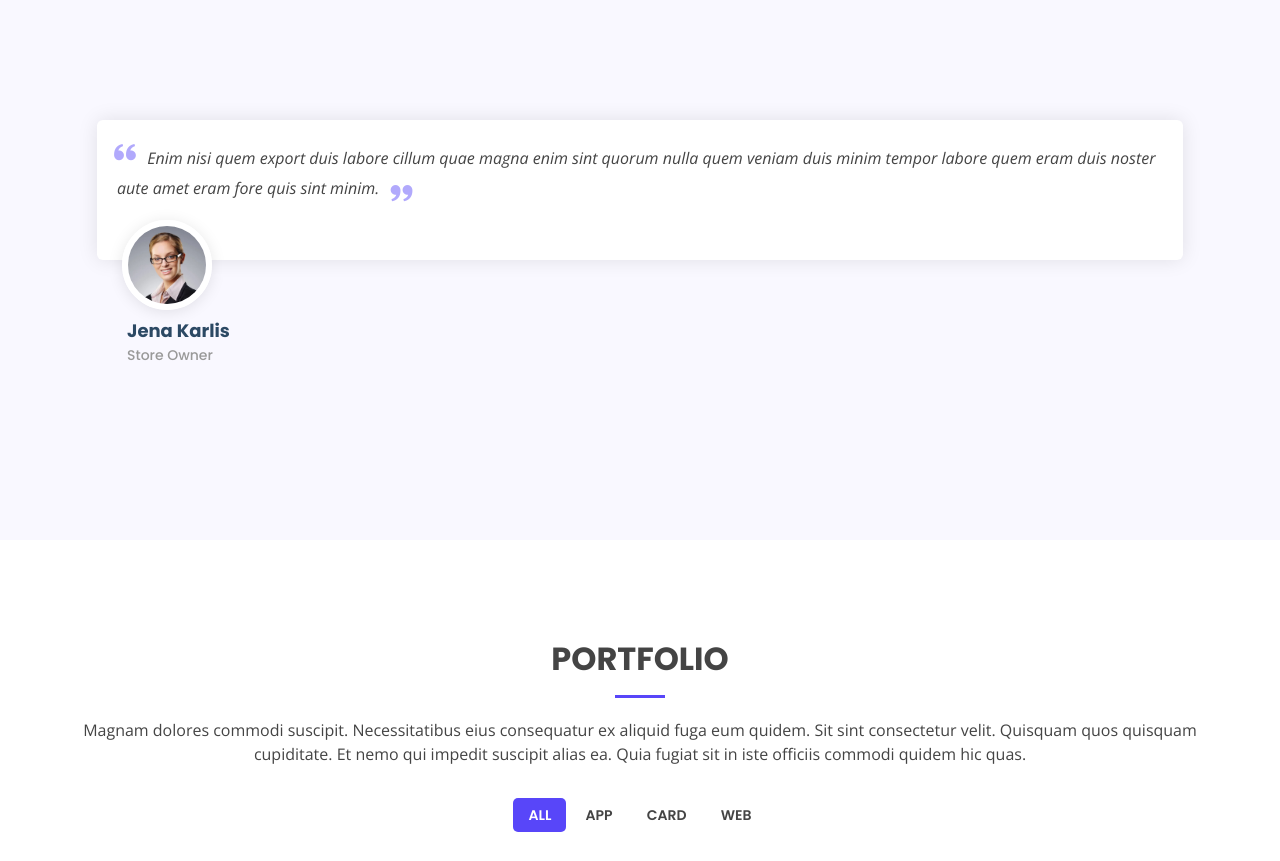
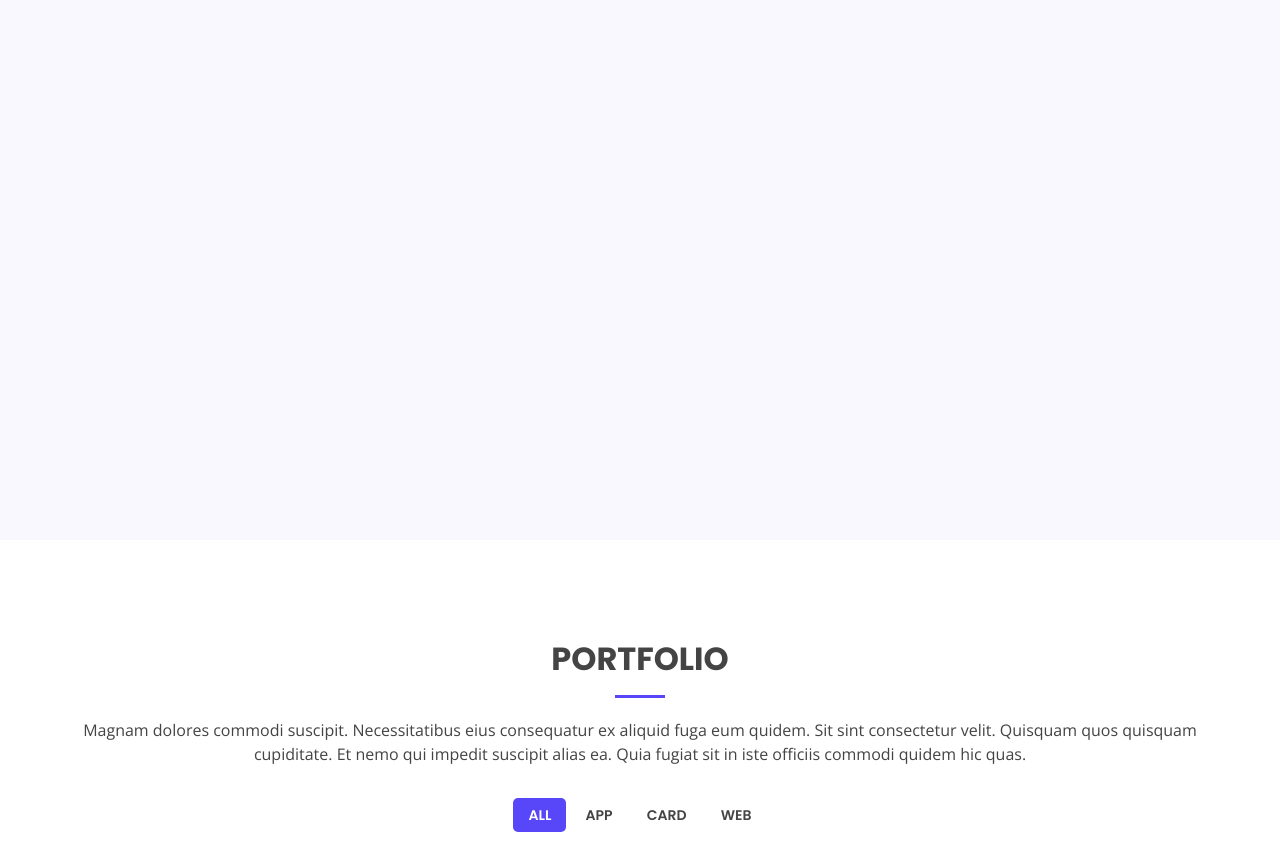
Before and after one commit to AddyMax-hub/fictional-fiesta, a plain HTML site: page index.html in a window 1280 px wide. Shown: the part 3900-4761 px from the top of the page. Drawn offline with nearby package versions, Linux system fonts and the light colour scheme.

Commit message:
Update index.html

```diff
--- a/index.html
+++ b/index.html
@@ -301,15 +301,7 @@
 
             <div class="swiper-slide">
               <div class="testimonial-item">
-                <p>
-                  <i class="bx bxs-quote-alt-left quote-icon-left"></i>
-                  Enim nisi quem export duis labore cillum quae magna enim sint quorum nulla quem veniam duis minim tempor labore quem eram duis noster aute amet eram fore quis sint minim.
-                  <i class="bx bxs-quote-alt-right quote-icon-right"></i>
-                </p>
-                <img src="assets/img/testimonials/testimonials-3.jpg" class="testimonial-img" alt="">
-                <h3>Jena Karlis</h3>
-                <h4>Store Owner</h4>
-              </div>
+
             </div><!-- End testimonial item -->
 
             <div class="swiper-slide
```
